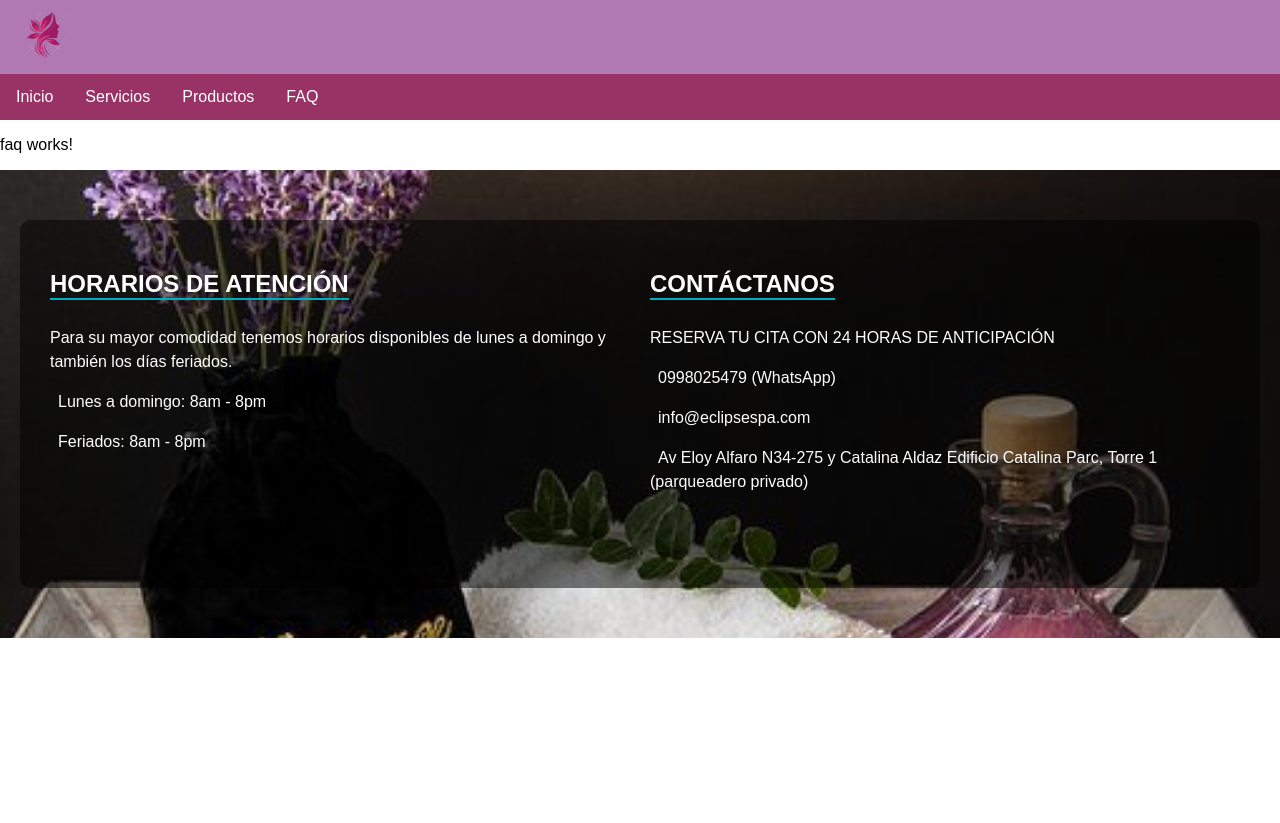
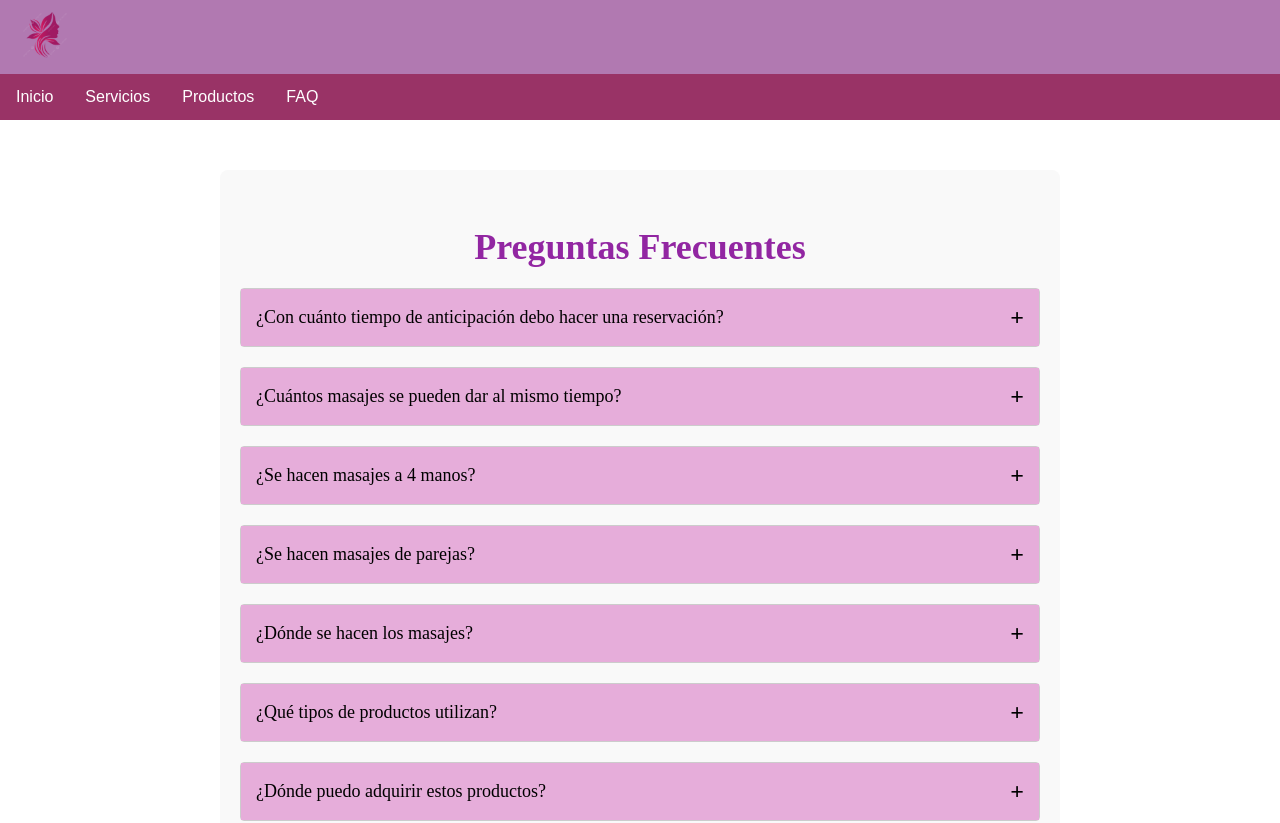
Before and after one commit to JoelPiuri/ProyectoReservasSpa, an Angular app in the folder spa/: page /faq in a window 1280 px wide. Shown: the top 823 px of the page. Before the commit the page ends 800 px from the top, so only its background shows below. Built offline with nearby package versions, Linux system fonts and the light colour scheme.

Commit message:
fnq y productos

```diff
--- a/spa/src/app/component/faq/faq.component.css
+++ b/spa/src/app/component/faq/faq.component.css
@@ -0,0 +1,44 @@
+.faq-section {
+  max-width: 800px;
+  margin: 50px auto;
+  padding: 20px;
+  background-color: #f9f9f9;
+  border-radius: 8px;
+}
+
+.faq-title {
+  font-size: 36px;
+  color: #9226a2;
+  margin-bottom: 20px;
+  text-align: center;
+  font-family: 'Times New Roman', Times, serif;
+}
+
+.faq-item {
+  margin-bottom: 20px;
+  border: 1px solid #ccc;
+  border-radius: 4px;
+}
+
+.faq-question {
+  background-color: #e6adda;
+  padding: 15px;
+  cursor: pointer;
+  font-size: 18px;
+  display: flex;
+  justify-content: space-between;
+  align-items: center;
+  font-family: serif;
+}
+
+.faq-answer {
+  padding: 15px;
+  font-size: 16px;
+  background-color: white;
+  font-family: serif;
+}
+
+.faq-toggle {
+  font-size: 24px;
+  font-weight: bold;
+}
--- a/spa/src/app/component/faq/faq.component.html
+++ b/spa/src/app/component/faq/faq.component.html
@@ -1 +1,13 @@
-<p>faq works!</p>
+<section class="faq-section">
+  <h1 class="faq-title">Preguntas Frecuentes</h1>
+
+  <div class="faq-item" *ngFor="let item of faqs">
+    <div class="faq-question" (click)="toggleAnswer(item)">
+      {{ item.question }}
+      <span class="faq-toggle">{{ item.active ? '-' : '+' }}</span>
+    </div>
+    <div class="faq-answer" *ngIf="item.active">
+      {{ item.answer }}
+    </div>
+  </div>
+</section>
--- a/spa/src/app/component/faq/faq.component.ts
+++ b/spa/src/app/component/faq/faq.component.ts
@@ -1,4 +1,10 @@
 import { Component } from '@angular/core';
+
+interface FAQ {
+  question: string;
+  answer: string;
+  active: boolean;
+}
 
 @Component({
   selector: 'app-faq',
@@ -6,5 +12,17 @@ import { Component } from '@angular/core';
   styleUrls: ['./faq.component.css']
 })
 export class FaqComponent {
+  faqs: FAQ[] = [
+    { question: '¿Con cuánto tiempo de anticipación debo hacer una reservación?', answer: 'El mínimo tiempo para hacer una reserva es de una hora y el máximo es indefinido.', active: false },
+    { question: '¿Cuántos masajes se pueden dar al mismo tiempo?', answer: 'Por el momento contamos con personal para 8 masajes al tiempo, si necesitan más personas se puede arreglar haciendo una reservación con un día de anticipación.', active: false },
+    { question: '¿Se hacen masajes a 4 manos?', answer: 'Sí.', active: false },
+    { question: '¿Se hacen masajes de parejas?', answer: 'Sí, todas nuestras locaciones cuentan con 2 camillas juntas para compartir con tu pareja.', active: false },
+    { question: '¿Dónde se hacen los masajes?', answer: 'Tenemos 3 lugares diferentes donde pueden disfrutar de un masaje: La playa frente al océano, dentro del SPA con aire acondicionado o en nuestra principal atracción que es nuestro hermoso jardín botánico.', active: false },
+    { question: '¿Qué tipos de productos utilizan?', answer: 'Todos nuestros productos son 100% naturales preparados por nosotros mismos.', active: false },
+    { question: '¿Dónde puedo adquirir estos productos?', answer: 'Todos nuestros productos están a la venta directamente en nuestro SPA, pueden acercarse en cualquier momento y darles un vistazo.', active: false }
+  ];
 
+  toggleAnswer(faq: FAQ) {
+    faq.active = !faq.active;
+  }
 }
--- a/spa/src/app/component/inicio/inicio.component.html
+++ b/spa/src/app/component/inicio/inicio.component.html
@@ -1,4 +1,3 @@
-<!--Inicio Contenido-->
 <!--Nombre-->
 <section class="hero">
   <div class="hero-content">
@@ -6,36 +5,38 @@
     <p>Donde cada momento es un escape celestial hacia la tranquilidad absoluta, un santuario donde los susurros de la serenidad envuelven el alma y el tiempo se detiene para dar paso a la paz eterna.</p>
   </div>
 </section>
+
+<!--Galeria-->
 <section class="sanctuary-gallery">
   <h2>Eclipse Spa: Donde cada momento ilumina tu ser</h2>
   <p>En Eclipse Spa, creemos que el bienestar es un arte que se cultiva con cada detalle. Nuestro santuario es un refugio donde la luz de la relajación eclipsa el bullicio del día a día. Aquí, cada tratamiento es una oda a tu esencia, diseñado para armonizar tu cuerpo y espíritu.</p>
 </section>
-  <!--Galeria-->
+
 <section class="sanctuary-gallery">
   <h2>El Santuario Eclipse</h2>
   <div class="gallery">
     <div class="gallery-item">
-              <img src="../../../assets/image/gal1.jpg" alt="Santuarios de Sueño">
+      <img src="css/img/gal1.jpg" alt="Santuarios de Sueño">
       <p>Santuarios de Sueño</p>
     </div>
     <div class="gallery-item">
-              <img src="../../../assets/image/gal2.jpg" alt="Armonía de Manos Expertas">
+      <img src="css/img/gal2.jpg" alt="Armonía de Manos Expertas">
       <p>Manos Expertas</p>
     </div>
     <div class="gallery-item">
-              <img src="../../../assets/image/gal3.jpg" alt="Esencias de Euforia">
+      <img src="css/img/gal3.jpg" alt="Esencias de Euforia">
       <p>Esencias de Euforia</p>
     </div>
     <div class="gallery-item">
-              <img src="../../../assets/image/gal4.jpg" alt="Alquimia Aromática">
+      <img src="css/img/gal4.jpg" alt="Alquimia Aromática">
       <p>Alquimia Aromática</p>
     </div>
   </div>
 </section>
-  <!--Fin galeria-->
+
 <!--Calendario-->
 <section class="date-picker">
-      <h2>Agenta tu cita!</h2>
+  <h2>Agenda tu cita!</h2>
   <h2>Selecciona la fecha de tu viaje hacia la paz interior</h2>
   <form id="booking-form">
     <label for="tranquility-date"></label>
@@ -48,10 +49,3 @@
     <p>¡Sí, prepárate porque tendrás una cita con nosotros!</p>
   </div>
 </section>
-  <script>
-      document.getElementById('booking-form').addEventListener('submit', function(event) {
-          event.preventDefault();
-          document.getElementById('availability-message').style.display = 'block';
-      });
-  </script>
-  <!--Fin calendario-->
--- a/spa/src/app/component/inicio/inicio.component.ts
+++ b/spa/src/app/component/inicio/inicio.component.ts
@@ -6,5 +6,15 @@ import { Component } from '@angular/core';
   styleUrls: ['./inicio.component.css']
 })
 export class InicioComponent {
+  ngOnInit() {
+    const bookingForm = document.getElementById('booking-form');
+    const availabilityMessage = document.getElementById('availability-message');
 
+    bookingForm?.addEventListener('submit', function(event) {
+      event.preventDefault();
+      if (availabilityMessage) {
+        availabilityMessage.style.display = 'block';
+      }
+    });
+  }
 }
--- a/spa/src/app/component/productos/productos.component.css
+++ b/spa/src/app/component/productos/productos.component.css
@@ -0,0 +1,60 @@
+.products {
+  padding: 20px;
+  background-color: #f9f9f9;
+}
+
+.products h2 {
+  font-size: 24px;
+  margin-bottom: 20px;
+  font-family: 'Times New Roman', serif;
+}
+
+.product-category {
+  display: flex;
+  flex-wrap: wrap;
+  gap: 20px;
+  justify-content: center;
+}
+
+.product {
+  background-color: white;
+  border-radius: 10px;
+  box-shadow: 0 4px 8px rgba(0, 0, 0, 0.1);
+  overflow: hidden;
+  transition: transform 0.3s ease-in-out;
+  width: 250px;
+  text-align: center;
+  padding: 20px;
+}
+
+.product img {
+  width: 100%;
+  height: 200px;
+  object-fit: cover;
+  border-bottom: 1px solid #ccc;
+  transition: transform 0.3s ease-in-out;
+}
+
+.product h3 {
+  font-size: 18px;
+  margin: 10px 0;
+}
+
+.product p {
+  font-size: 14px;
+  margin: 10px 0;
+}
+
+.product .price {
+  font-size: 16px;
+  color: #800080;
+  font-weight: bold;
+}
+
+.product:hover img {
+  transform: scale(1.1);
+}
+
+.product:hover {
+  transform: scale(1.05);
+}
--- a/spa/src/app/component/productos/productos.component.html
+++ b/spa/src/app/component/productos/productos.component.html
@@ -1 +1,51 @@
-<p>productos works!</p>
+<section class="products">
+  <h2>Aceites Corporales</h2>
+  <div class="product-category">
+    <div class="product" *ngFor="let product of aceitesCorporales">
+      <img [src]="product.img" [alt]="product.name">
+      <h3>{{ product.name }}</h3>
+      <p [innerHTML]="product.description"></p>
+      <p class="price">{{ product.price }}</p>
+    </div>
+  </div>
+
+  <h2>Cremas Corporales</h2>
+  <div class="product-category">
+    <div class="product" *ngFor="let product of cremasCorporales">
+      <img [src]="product.img" [alt]="product.name">
+      <h3>{{ product.name }}</h3>
+      <p [innerHTML]="product.description"></p>
+      <p class="price">{{ product.price }}</p>
+    </div>
+  </div>
+
+  <h2>Exfoliantes Corporales</h2>
+  <div class="product-category">
+    <div class="product" *ngFor="let product of exfoliantesCorporales">
+      <img [src]="product.img" [alt]="product.name">
+      <h3>{{ product.name }}</h3>
+      <p [innerHTML]="product.description"></p>
+      <p class="price">{{ product.price }}</p>
+    </div>
+  </div>
+
+  <h2>Mascarillas</h2>
+  <div class="product-category">
+    <div class="product" *ngFor="let product of mascarillas">
+      <img [src]="product.img" [alt]="product.name">
+      <h3>{{ product.name }}</h3>
+      <p [innerHTML]="product.description"></p>
+      <p class="price">{{ product.price }}</p>
+    </div>
+  </div>
+
+  <h2>Tónicos</h2>
+  <div class="product-category">
+    <div class="product" *ngFor="let product of tonicos">
+      <img [src]="product.img" [alt]="product.name">
+      <h3>{{ product.name }}</h3>
+      <p [innerHTML]="product.description"></p>
+      <p class="price">{{ product.price }}</p>
+    </div>
+  </div>
+</section>
--- a/spa/src/app/component/productos/productos.component.ts
+++ b/spa/src/app/component/productos/productos.component.ts
@@ -6,5 +6,31 @@ import { Component } from '@angular/core';
   styleUrls: ['./productos.component.css']
 })
 export class ProductosComponent {
+  aceitesCorporales = [
+    { img: 'css/img/p1.jpg', name: 'Aceite de Masaje Corporal Anti-stress', description: 'Uso Profesional<br>Aceite de Masaje Corporal<br>Facilita la eficacia del Masaje y Relajación', price: '$25.67' },
+    { img: 'css/img/p2.jpg', name: 'Aceite de Masaje Corporal Calm', description: 'Uso Profesional<br>Aceite de Masaje Corporal<br>Facilita la eficacia del Masaje y Relajación', price: '$25.67' },
+    { img: 'css/img/p3.jpg', name: 'Aceite de Masaje Corporal Harmony', description: 'Uso Profesional<br>Aceite de Masaje Corporal<br>Facilita la eficacia del Masaje y Relajación', price: '$25.67' },
+  ];
 
+  cremasCorporales = [
+    { img: 'css/img/c1.jpg', name: 'Crema de Masaje Corporal Anti-stress', description: 'Uso Profesional<br>Para Todo Tipo de Piel<br>Crema de Masaje Corporal<br>Enriquecido con Aceite de Almendras', price: '$25.67' },
+    { img: 'css/img/c2.jpg', name: 'Crema de Masaje Corporal Calm', description: 'Uso Profesional<br>Para Todo Tipo de Piel<br>Crema de Masaje Corporal<br>Enriquecido con Aceite de Oliva', price: '$25.67' },
+    { img: 'css/img/c3.jpg', name: 'Crema de Masaje Corporal Harmony', description: 'Uso Profesional<br>Para Todo Tipo de Piel<br>Crema de Masaje Corporal<br>Enriquecido con Aceite de Girasol', price: '$25.67' },
+  ];
+
+  exfoliantesCorporales = [
+    { img: 'css/img/e1.jpg', name: 'Exfoliante Corporal Calm', description: 'Para Todo Tipo de Piel<br>Exfoliante Corporal<br>Exfoliante a base de azúcar<br>Humecta y elimina impurezas de la piel', price: '$16.43' },
+    { img: 'css/img/e2.jpg', name: 'Exfoliante Corporal Harmony', description: 'Para Todo Tipo de Piel<br>Exfoliante Corporal<br>Exfoliante a base de azúcar<br>Humecta y elimina impurezas de la piel', price: '$16.43' },
+    { img: 'css/img/e3.jpg', name: 'Exfoliante Corporal Sensual', description: 'Para Todo Tipo de Piel<br>Exfoliante Corporal<br>Exfoliante a base de azúcar<br>Humecta y elimina impurezas de la piel', price: '$11.81' },
+  ];
+
+  mascarillas = [
+    { img: 'css/img/m1.jpg', name: 'Mascarilla de Azuleno', description: 'Para Piel Seca o Sensible<br>Con extracto de Manzanilla<br>Mascarilla Reparadora', price: '$20.54' },
+    { img: 'css/img/m2.jpg', name: 'Mascarilla Purificante', description: 'Para piel mixta a grasa<br>Deja la piel suave<br>Minimiza poros abiertos', price: '$20.54' },
+  ];
+
+  tonicos = [
+    { img: 'css/img/t1.jpg', name: 'Tónico Equilibrante Facial', description: 'Para Piel Seca o Sensible<br>Libre de alcohol<br>Enriquecido con extracto de jengibre y maca<br>Tonifica y humecta la piel', price: '$25.67' },
+    { img: 'css/img/t2.jpg', name: 'Tónico Purificante Facial', description: 'Para Piel Mixta o Grasa<br>Libre de alcohol<br>Tónico Calmante<br>Con Péptidos de Zinc & Caléndula', price: '$25.67' },
+  ];
 }
```
Lines whose indentation alone changed are shown as unchanged.
